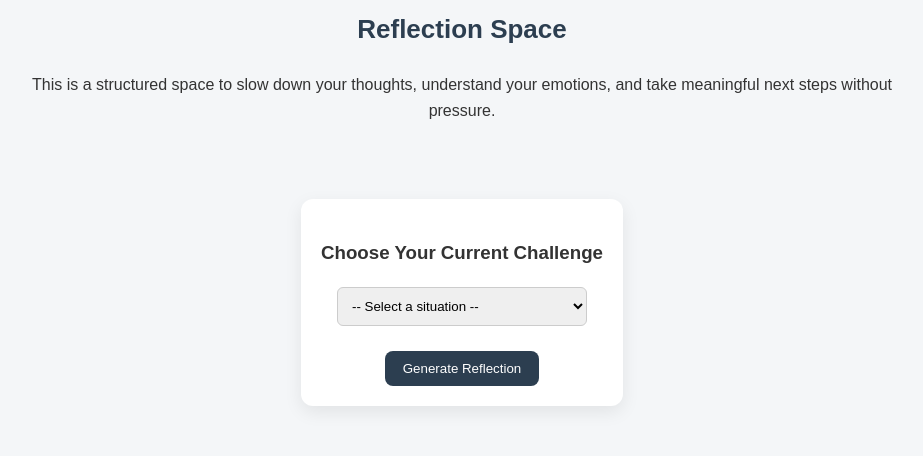
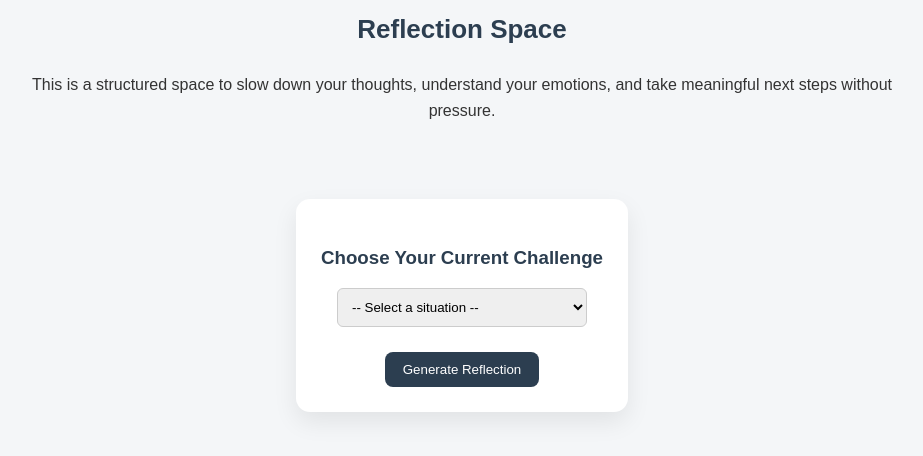
Before and after one commit to gailgirlie-cmd/YouthConnect_Project, a Flask app: page /reflection in a window 1280 px wide. Shown: the part 219-675 px from the top of the page, without its empty margins (178-1101 px from the left). Run offline with Flask 3, Linux system fonts and the light colour scheme.

Commit message:
Update style.css

```diff
--- a/static/style.css
+++ b/static/style.css
@@ -133,3 +133,30 @@ select {
 select {
     width: 250px;
 }
+.form-box {
+    background: white;
+    padding: 25px;
+    border-radius: 14px;
+    box-shadow: 0 10px 25px rgba(0,0,0,0.08);
+    text-align: center;
+    max-width: 500px;
+    margin: auto;
+}
+
+.form-box h3 {
+    margin-bottom: 15px;
+    color: #2c3e50;
+}
+
+.selected-box {
+    background: #ffffff;
+    max-width: 520px;
+    margin: 20px auto;
+    padding: 15px;
+    border-left: 6px solid #2c3e50;
+    border-radius: 10px;
+    font-weight: bold;
+    font-size: 16px;
+    text-align: center;
+    box-shadow: 0 6px 18px rgba(0,0,0,0.08);
+}
```
